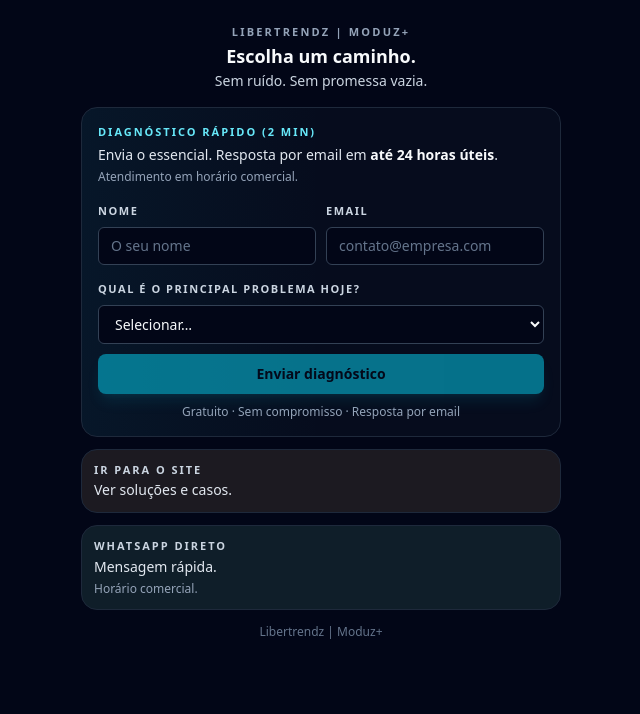
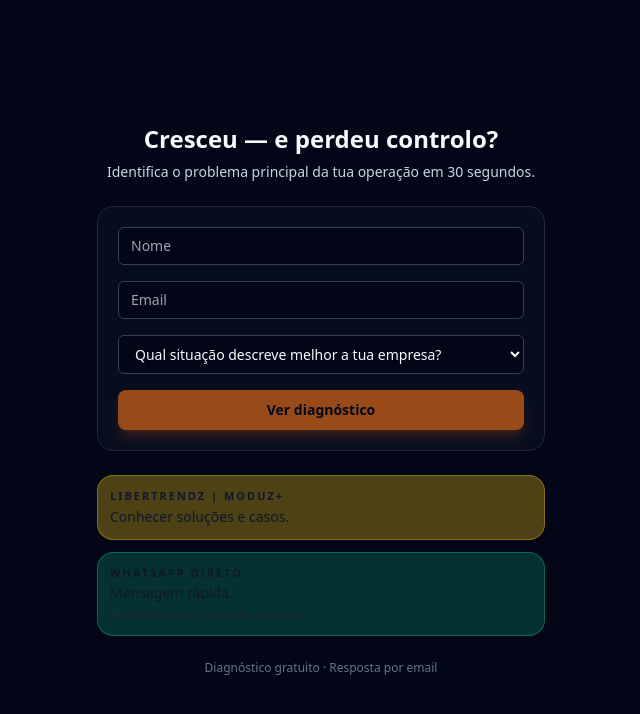
Before and after one commit to libertrendz/libertrendz-site, a Next.js app: page /bio in a window 1280 px wide. Shown: the top 714 px of the page, without its empty margins (319-959 px from the left). Built offline with nearby package versions, Linux system fonts and the light colour scheme.

Commit message:
Atualizar o page.tsx

```diff
--- a/app/bio/page.tsx
+++ b/app/bio/page.tsx
@@ -1,245 +1,156 @@
-// app/bio/page.tsx
 "use client";
 
-import { useMemo, useState } from "react";
+import { useState } from "react";
 
-type ProblemaKey =
-  | "tudo_passa_por_mim"
-  | "crescemos_sem_planeamento"
-  | "falta_controlo_equipa_campo"
-  | "muitas_ferramentas"
-  | "nao_sabemos_onde_perdemos_dinheiro";
-
-const PROBLEMAS: { key: ProblemaKey; label: string }[] = [
-  { key: "tudo_passa_por_mim", label: "Tudo passa por mim" },
-  { key: "crescemos_sem_planeamento", label: "Crescemos sem planeamento" },
-  { key: "falta_controlo_equipa_campo", label: "Falta controlo de equipa ou campo" },
-  { key: "muitas_ferramentas", label: "Temos muitas ferramentas" },
-  { key: "nao_sabemos_onde_perdemos_dinheiro", label: "Não sabemos onde perdemos dinheiro" },
-];
-
-const WHATSAPP_NUMBER_E164 = "352939250661";
-const WHATSAPP_URL = `https://wa.me/${WHATSAPP_NUMBER_E164}`;
-
-function isEmailValid(v: string) {
-  return /^\S+@\S+\.\S+$/.test(v.trim());
-}
+const WHATSAPP_URL =
+  "https://wa.me/351939250661?text=Olá%20Libertrendz,%20vim%20pelo%20Instagram.";
 
 export default function BioPage() {
   const [nome, setNome] = useState("");
   const [email, setEmail] = useState("");
-  const [problema, setProblema] = useState<ProblemaKey | "">("");
+  const [situacao, setSituacao] = useState("");
 
-  const [status, setStatus] = useState<"idle" | "loading" | "ok" | "error">("idle");
-  const [errorMsg, setErrorMsg] = useState<string>("");
+  const emailOk = /^\S+@\S+\.\S+$/.test(email);
+  const canSubmit = nome.trim() && emailOk && situacao;
 
-  const canSubmit = useMemo(() => {
-    return nome.trim().length >= 2 && isEmailValid(email) && problema !== "";
-  }, [nome, email, problema]);
+  async function submit(e: React.FormEvent) {
+    e.preventDefault();
 
-  const problemaLabel = useMemo(() => {
-    return PROBLEMAS.find((p) => p.key === problema)?.label || "";
-  }, [problema]);
-
-  async function onSubmit(e: React.FormEvent) {
-    e.preventDefault();
     if (!canSubmit) return;
 
-    setStatus("loading");
-    setErrorMsg("");
-
-    try {
-      const payload = {
-        tipo: "bio_diagnostico",
+    await fetch("/api/contato", {
+      method: "POST",
+      headers: { "Content-Type": "application/json" },
+      body: JSON.stringify({
+        tipo: "wizard",
         nome: nome.trim(),
         email: email.trim(),
-        problema_principal: problemaLabel,
-        origem: "instagram_bio",
-        assunto: "Diagnóstico Instagram",
-        mensagem: [
-          "Diagnóstico curto (Instagram /bio)",
-          "",
-          `Problema principal: ${problemaLabel || "-"}`,
-          "Origem: instagram_bio",
-        ].join("\n"),
-      };
-
-      const res = await fetch("/api/contato", {
-        method: "POST",
-        headers: { "Content-Type": "application/json" },
-        body: JSON.stringify(payload),
+        dores: [situacao],
+        resumo: `Lead Instagram\nSituação: ${situacao}`,
+      }),
     });
 
-      if (!res.ok) {
-        const data = await res.json().catch(() => null);
-        setStatus("error");
-        setErrorMsg(data?.error || "Não foi possível enviar agora. Tente novamente.");
-        return;
-      }
-
-      setStatus("ok");
-    } catch {
-      setStatus("error");
-      setErrorMsg("Erro inesperado ao enviar. Tente novamente.");
-    }
+    setNome("");
+    setEmail("");
+    setSituacao("");
+    alert("Recebido. Vamos responder por email.");
   }
 
   return (
-    <main className="min-h-screen bg-slate-950 text-slate-50">
-      <section className="mx-auto w-full max-w-lg px-4 py-6">
-        {/* Cabeçalho compacto */}
-        <div className="text-center">
-          <p className="text-[11px] font-semibold uppercase tracking-[0.2em] text-slate-400">
-            Libertrendz | Moduz+
+    <main className="min-h-screen bg-slate-950 text-slate-50 flex items-center justify-center px-4">
+      <section className="w-full max-w-md space-y-6">
+
+        {/* HEADLINE */}
+        <div className="space-y-2 text-center">
+          <h1 className="text-2xl font-bold leading-tight">
+            Cresceu — e perdeu controlo?
+          </h1>
+          <p className="text-sm text-slate-300">
+            Identifica o problema principal da tua operação em 30 segundos.
           </p>
-          <h1 className="mt-1 text-lg font-bold leading-tight text-slate-50">
-            Escolha um caminho.
-          </h1>
-          <p className="mt-1 text-sm text-slate-300">Sem ruído. Sem promessa vazia.</p>
         </div>
 
-        <div className="mt-4 space-y-3">
-          {/* 1) Diagnóstico */}
-          <div className="relative overflow-hidden rounded-2xl border border-slate-800 bg-slate-900/35 p-4">
-            <div className="pointer-events-none absolute inset-0 bg-gradient-to-r from-cyan-700/10 via-transparent to-transparent" />
-            <div className="relative z-10 space-y-3">
-              <div className="space-y-1">
-                <p className="text-[11px] font-semibold uppercase tracking-[0.18em] text-cyan-300">
-                  Diagnóstico rápido (2 min)
-                </p>
-                <p className="text-sm text-slate-200">
-                  Envia o essencial. Resposta por email em{" "}
-                  <span className="font-semibold text-slate-50">até 24 horas úteis</span>.
-                </p>
-                <p className="text-xs text-slate-400">Atendimento em horário comercial.</p>
-              </div>
-
-              {status !== "ok" ? (
-                <form onSubmit={onSubmit} className="space-y-2.5">
-                  <div className="grid gap-2.5 sm:grid-cols-2">
+        {/* FORM DIAGNÓSTICO */}
+        <form
+          onSubmit={submit}
+          className="space-y-4 rounded-2xl border border-slate-800 bg-slate-900/40 p-5"
+        >
           <div>
-                      <label className="text-[11px] font-semibold uppercase tracking-[0.14em] text-slate-300">
-                        Nome
-                      </label>
             <input
               value={nome}
               onChange={(e) => setNome(e.target.value)}
-                        className="mt-1.5 w-full rounded-md border border-slate-700 bg-slate-950 px-3 py-2 text-sm text-slate-50 placeholder:text-slate-500 focus:border-cyan-400 focus:ring-2 focus:ring-cyan-500/20"
-                        placeholder="O seu nome"
+              placeholder="Nome"
               required
+              className="w-full rounded-md border border-slate-700 bg-slate-950 px-3 py-2 text-sm text-slate-50 focus:border-orange-400 focus:ring-2 focus:ring-orange-500/30"
             />
           </div>
 
           <div>
-                      <label className="text-[11px] font-semibold uppercase tracking-[0.14em] text-slate-300">
-                        Email
-                      </label>
             <input
               value={email}
               onChange={(e) => setEmail(e.target.value)}
               type="email"
-                        className="mt-1.5 w-full rounded-md border border-slate-700 bg-slate-950 px-3 py-2 text-sm text-slate-50 placeholder:text-slate-500 focus:border-cyan-400 focus:ring-2 focus:ring-cyan-500/20"
-                        placeholder="contato@empresa.com"
+              placeholder="Email"
               required
+              className="w-full rounded-md border border-slate-700 bg-slate-950 px-3 py-2 text-sm text-slate-50 focus:border-orange-400 focus:ring-2 focus:ring-orange-500/30"
             />
-                      {email.length > 0 && !isEmailValid(email) && (
-                        <p className="mt-1.5 text-xs text-rose-400">Confira o email.</p>
-                      )}
-                    </div>
           </div>
 
           <div>
-                    <label className="text-[11px] font-semibold uppercase tracking-[0.14em] text-slate-300">
-                      Qual é o principal problema hoje?
-                    </label>
             <select
-                      value={problema}
-                      onChange={(e) => setProblema(e.target.value as ProblemaKey | "")}
-                      className="mt-1.5 w-full rounded-md border border-slate-700 bg-slate-950 px-3 py-2 text-sm text-slate-50 focus:border-cyan-400 focus:ring-2 focus:ring-cyan-500/20"
+              value={situacao}
+              onChange={(e) => setSituacao(e.target.value)}
               required
+              className="w-full rounded-md border border-slate-700 bg-slate-950 px-3 py-2 text-sm text-slate-50 focus:border-orange-400 focus:ring-2 focus:ring-orange-500/30"
             >
-                      <option value="" disabled>
-                        Selecionar…
+              <option value="">Qual situação descreve melhor a tua empresa?</option>
+              <option value="Tudo passa por mim">
+                Tudo passa por mim
               </option>
-                      {PROBLEMAS.map((p) => (
-                        <option key={p.key} value={p.key}>
-                          {p.label}
+              <option value="Crescemos sem planeamento">
+                Crescemos sem planeamento
               </option>
-                      ))}
+              <option value="Falta controlo de equipa ou campo">
+                Falta controlo de equipa ou campo
+              </option>
+              <option value="Temos ferramentas demais">
+                Temos ferramentas demais
+              </option>
+              <option value="Não sabemos onde perdemos dinheiro">
+                Não sabemos onde perdemos dinheiro
+              </option>
             </select>
           </div>
 
-                  {status === "error" && <p className="text-xs text-rose-400">{errorMsg}</p>}
-
           <button
             type="submit"
-                    disabled={!canSubmit || status === "loading"}
-                    className="inline-flex w-full items-center justify-center rounded-lg bg-cyan-500 px-5 py-2.5 text-sm font-semibold text-slate-950 shadow-lg shadow-cyan-500/20 transition hover:bg-cyan-400 disabled:opacity-60"
+            disabled={!canSubmit}
+            className="inline-flex w-full items-center justify-center rounded-lg bg-[#F97316] px-5 py-2.5 text-sm font-semibold text-slate-950 shadow-lg shadow-orange-500/30 transition hover:bg-[#FB923C] disabled:opacity-60"
           >
-                    {status === "loading" ? "A enviar…" : "Enviar diagnóstico"}
+            Ver diagnóstico
           </button>
+        </form>
 
-                  <p className="text-center text-xs text-slate-400">
-                    Gratuito · Sem compromisso · Resposta por email
-                  </p>
-                </form>
-              ) : (
-                <div className="space-y-2.5">
-                  <div className="rounded-xl border border-slate-800 bg-slate-950/35 p-4">
-                    <p className="text-sm font-semibold text-slate-50">Recebido.</p>
-                    <p className="mt-1 text-sm text-slate-300">
-                      Respondemos por email em <span className="font-semibold text-slate-50">até 24 horas úteis</span>.
-                    </p>
-                    <p className="mt-1 text-xs text-slate-400">Atendimento em horário comercial.</p>
-                  </div>
+        {/* LINKS SECUNDÁRIOS */}
+        <div className="grid gap-3">
 
-                  <button
-                    type="button"
-                    onClick={() => {
-                      setStatus("idle");
-                      setErrorMsg("");
-                      setNome("");
-                      setEmail("");
-                      setProblema("");
-                    }}
-                    className="inline-flex w-full items-center justify-center rounded-lg border border-slate-700 bg-slate-950/20 px-5 py-2.5 text-sm font-semibold text-slate-100 transition hover:border-slate-500 hover:bg-slate-900/40"
-                  >
-                    Enviar outro
-                  </button>
-                </div>
-              )}
-            </div>
-          </div>
-
-          {/* 2) Site — botão suave (cor nova) */}
+          {/* SITE */}
           <a
             href="/"
-            className="block rounded-2xl border border-slate-800 bg-[#F7C97A]/10 p-3 transition hover:border-[#F7C97A]/35 hover:bg-[#F7C97A]/14"
+            className="block rounded-2xl border border-yellow-500/40 bg-yellow-400/30 p-3 transition hover:bg-yellow-300/40 hover:border-yellow-400"
           >
-            <p className="text-[11px] font-semibold uppercase tracking-[0.18em] text-slate-300">
-              Ir para o site
+            <p className="text-[11px] font-semibold uppercase tracking-[0.18em] text-slate-900">
+              Libertrendz | Moduz+
             </p>
-            <p className="mt-0.5 text-sm text-slate-200">Ver soluções e casos.</p>
+            <p className="mt-0.5 text-sm text-slate-900">
+              Conhecer soluções e casos.
+            </p>
           </a>
 
-          {/* 3) WhatsApp — botão suave (cor nova) */}
+          {/* WHATSAPP */}
           <a
             href={WHATSAPP_URL}
             target="_blank"
             rel="noreferrer"
-            className="block rounded-2xl border border-slate-800 bg-[#7CF2C6]/10 p-3 transition hover:border-[#7CF2C6]/35 hover:bg-[#7CF2C6]/14"
+            className="block rounded-2xl border border-emerald-500/40 bg-emerald-500/25 p-3 transition hover:bg-emerald-400/35 hover:border-emerald-400"
           >
-            <p className="text-[11px] font-semibold uppercase tracking-[0.18em] text-slate-300">
+            <p className="text-[11px] font-semibold uppercase tracking-[0.18em] text-slate-900">
               WhatsApp direto
             </p>
-            <p className="mt-0.5 text-sm text-slate-200">Mensagem rápida.</p>
-            <p className="mt-1 text-xs text-slate-400">Horário comercial.</p>
+            <p className="mt-0.5 text-sm text-slate-900">
+              Mensagem rápida.
+            </p>
+            <p className="mt-1 text-xs text-slate-800">
+              Atendimento em horário comercial.
+            </p>
           </a>
 
-          <div className="pt-0.5 text-center">
-            <p className="text-xs text-slate-500">Libertrendz | Moduz+</p>
         </div>
-        </div>
+
+        {/* FOOTER MIN */}
+        <p className="text-center text-xs text-slate-500">
+          Diagnóstico gratuito · Resposta por email
+        </p>
       </section>
     </main>
   );
```
Lines whose indentation alone changed are shown as unchanged.
